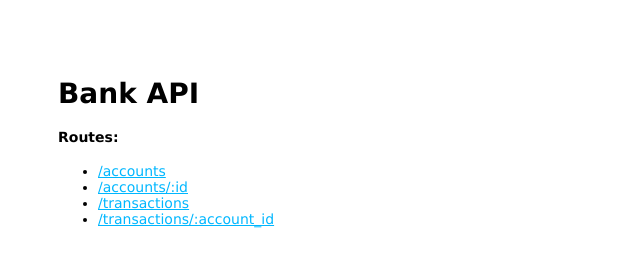
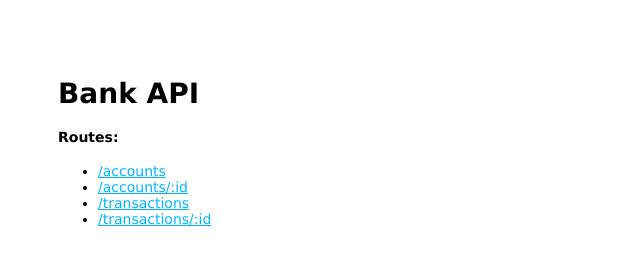
Before and after one commit to JBallin/bank-api, a website: page public/index.html in a window 1280 px wide. Shown: the full height of the page, 0-640 px from the left. Drawn offline with Linux system fonts and the light colour scheme.

Commit message:
Fix /transactions/:id param

```diff
--- a/public/index.html
+++ b/public/index.html
@@ -12,7 +12,7 @@
       <li><a href="/accounts">/accounts</a></li>
       <li><a href="/accounts/1">/accounts/:id</a></li>
       <li><a href="/transactions">/transactions</a></li>
-      <li><a href="/transactions/1">/transactions/:account_id</a></li>
+      <li><a href="/transactions/1">/transactions/:id</a></li>
     </ul>
   </body>
 </html>
```
